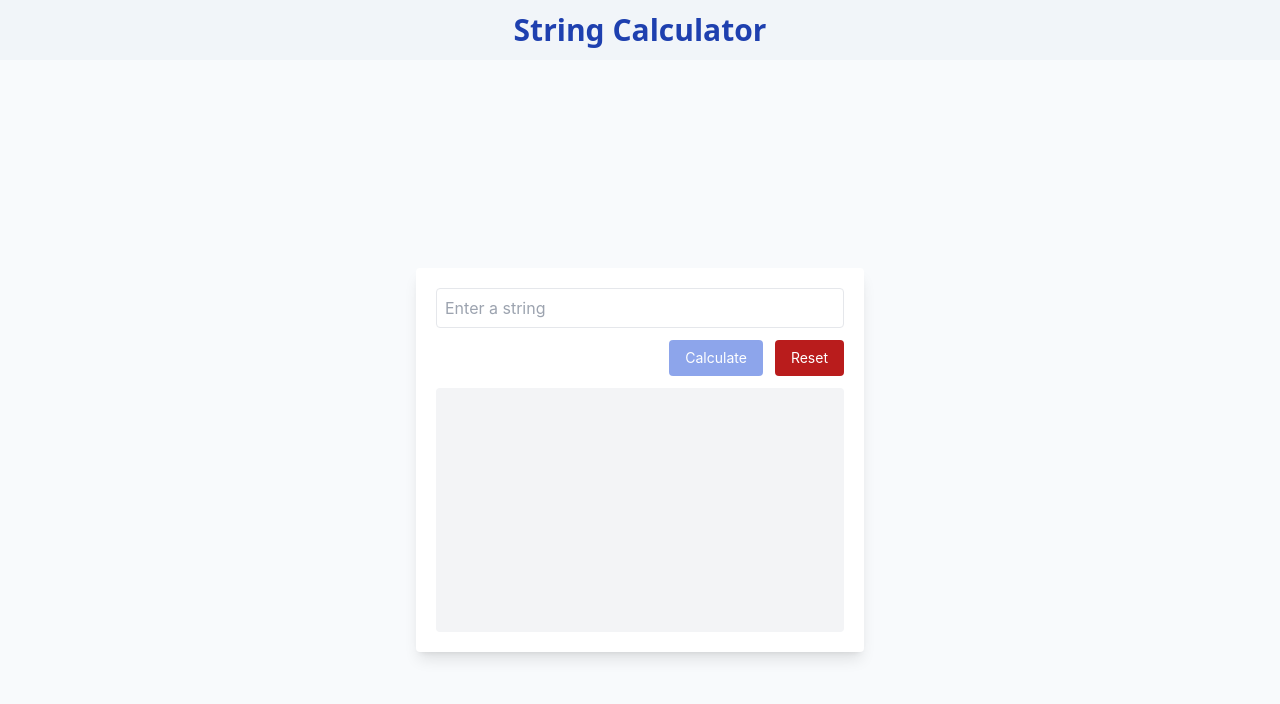
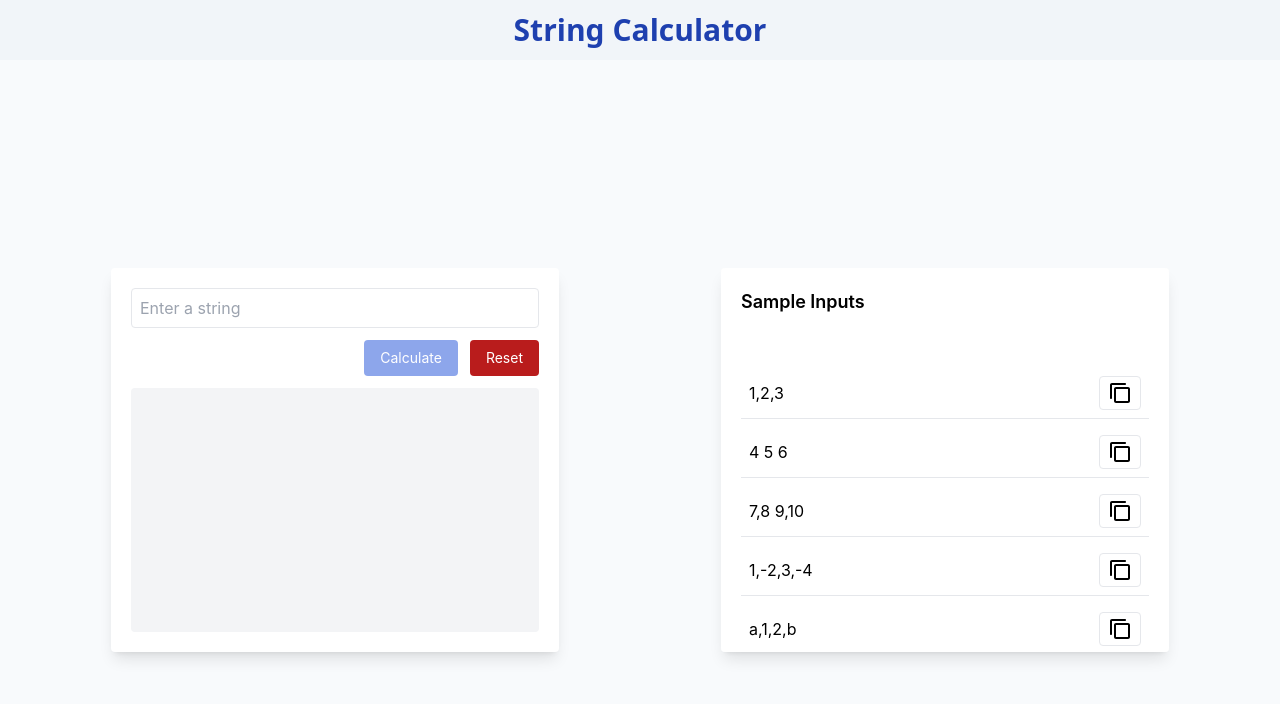
Before and after one commit to cvasakthi/string-calculator, a React (Create React App) app: page / in a window 1280 px wide. Shown: the top 704 px of the page. Built offline with nearby package versions, Linux system fonts and the light colour scheme; the HTML template or start-up script is replaced by a standard one.

Commit message:
sample inputs

```diff
--- a/src/App.tsx
+++ b/src/App.tsx
@@ -1,15 +1,17 @@
+import { SampleInputs } from "./component/SampleInputs";
 import { StringCalculator } from "./component/StringCalculator";
 
 function App() {
   return (
     <div className=" h-screen w-screen bg-slate-50">
-      <header className="h-fit w-full bg-slate-100 p-3 grid place-items-center">
+      <header className="h-fit sticky top-0 w-full bg-slate-100 p-3 grid place-items-center">
         <h5 className="text-3xl font-semibold text-blue-800 font-sans">
           String Calculator
         </h5>
       </header>
-      <div className="container h-full mx-auto grid place-items-center">
+      <div className="container h-full mx-auto grid grid-cols-2 place-items-center gap-5 overflow-y-scroll p-10">
         <StringCalculator />
+        <SampleInputs/>
       </div>
     </div>
   );
--- /dev/null
+++ b/src/component/SampleInputs.tsx
@@ -0,0 +1,58 @@
+import React from "react";
+
+const sampleInputs: string[] = [
+  "1,2,3",
+  "4\n5\n6",
+  "7,8\n9,10",
+  "1,-2,3,-4",
+  "a,1,2,b",
+  "5",
+  "",
+];
+
+export const SampleInputs: React.FC = () => {
+  const handleCopy = (input: string) => {
+    navigator.clipboard.writeText(input).then(() => {
+      alert(`Copied to clipboard: ${input}`);
+    });
+  };
+  return (
+    <div className="max-h-96 w-full flex relative flex-col max-w-md bg-white rounded shadow-lg space-y-3 overflow-y-scroll">
+      <h2 className="text-lg font-semibold sticky top-0 bg-white p-5">
+        Sample Inputs
+      </h2>
+      <ul className="space-y-2  p-5">
+        {sampleInputs.map((input, index) => (
+          <li
+            key={index}
+            className="flex justify-between items-center p-2 border-b"
+          >
+            <span>{input}</span>
+            <span
+              onClick={() => handleCopy(input)}
+              className="border border-gray-200 hover:bg-gray-100 cursor-pointer px-2 py-1 rounded text-sm"
+            >
+              <svg id="Copy_24" width="24" height="24" viewBox="0 0 24 24">
+                <rect
+                  width="24"
+                  height="24"
+                  stroke="none"
+                  fill="#334155"
+                  opacity="0"
+                />
+
+                <g transform="matrix(1 0 0 1 12 12)">
+                  <path
+                    transform=" translate(-12, -12)"
+                    d="M 4 2 C 2.895 2 2 2.895 2 4 L 2 17 C 2 17.552 2.448 18 3 18 C 3.552 18 4 17.552 4 17 L 4 4 L 17 4 C 17.552 4 18 3.552 18 3 C 18 2.448 17.552 2 17 2 L 4 2 z M 8 6 C 6.895 6 6 6.895 6 8 L 6 20 C 6 21.105 6.895 22 8 22 L 20 22 C 21.105 22 22 21.105 22 20 L 22 8 C 22 6.895 21.105 6 20 6 L 8 6 z M 8 8 L 20 8 L 20 20 L 8 20 L 8 8 z"
+                    stroke-linecap="round"
+                  />
+                </g>
+              </svg>
+            </span>
+          </li>
+        ))}
+      </ul>
+    </div>
+  );
+};
```
